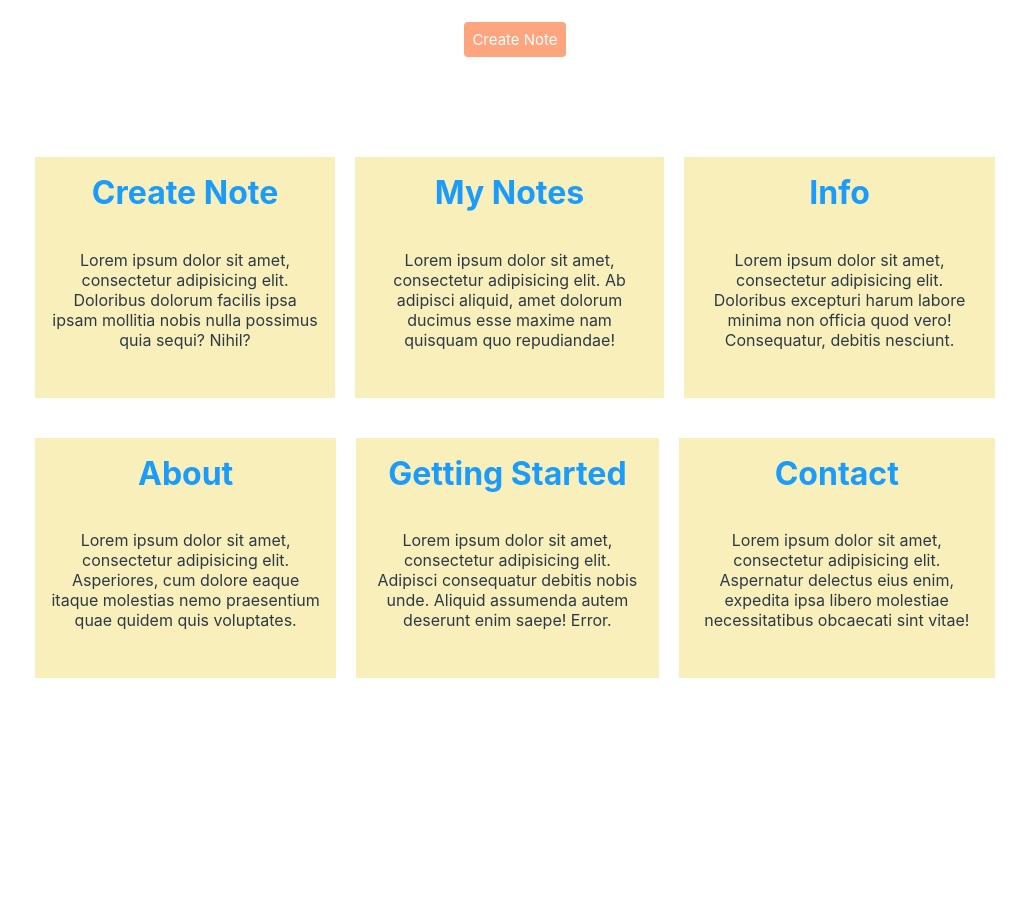
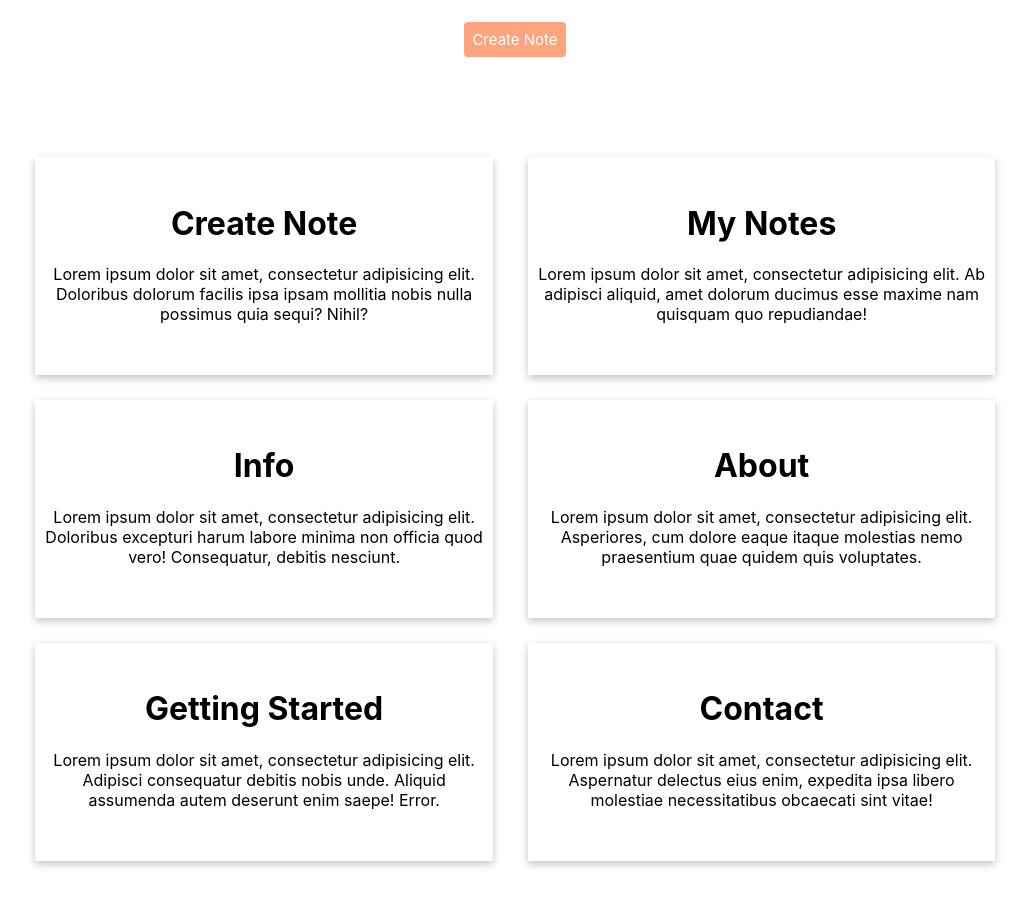
Before and after one commit to JunC97/bachelorarbeit-single-page-application, a React (Create React App) app: page / in a window 1280 px wide. Shown: the part 281-1186 px from the top of the page, without its empty margins (125-1154 px from the left). Before the commit the page ends 979 px from the top, so only its background shows below. Built offline with nearby package versions, Linux system fonts and the light colour scheme.

Commit message:
little styling

```diff
--- a/src/App.css
+++ b/src/App.css
@@ -55,10 +55,11 @@
     'saved saved notes notes notes notes notes notes';
   grid-gap: 10px;
   padding: 10px;
+  width: 80%;
 }
 
 .createNote { grid-area: createNote; }
-.myNotes { grid-area: myNotes; }
+.myNotes { grid-area: myNotes; color: #333 }
 .info { grid-area: info; }
 .about { grid-area: about; }
 .gettingStarted { grid-area: gettingStarted; }
@@ -67,10 +68,10 @@
 .tiles {
   display: grid;
   grid-template-areas:
-    'createNote createNote myNotes myNotes info info '
-    'createNote createNote myNotes myNotes info info '
-    'createNote createNote myNotes myNotes info info ';
-  grid-gap: 20px;
+    'createNote createNote myNotes myNotes'
+    'info info about about'
+    'gettingStarted gettingStarted contact contact';
+  grid-gap: 35px;
   padding: 20px;
   margin: auto;
   width: 75%;
@@ -79,26 +80,42 @@
 .tiles2 {
   display: grid;
   grid-template-areas:
-    'about about gettingStarted gettingStarted contact contact '
-    'about about gettingStarted gettingStarted contact contact '
-    'about about gettingStarted gettingStarted contact contact ';
-  grid-gap: 20px;
+    ' gettingStarted gettingStarted contact contact '
+    ' gettingStarted gettingStarted contact contact '
+    ' gettingStarted gettingStarted contact contact ';
+  grid-gap: 10px;
   padding: 20px;
-  margin: auto;
   width: 75%;
 }
 
 .tile {
   height: 100%;
-  /*width: 280px;*/
-  background-color: #F8EFBA;
+  margin: auto;
+  padding: 5px;
+  background-color: #fff;
+
   text-align: center;
   transition: .2s;
+  box-shadow: rgba(0, 0, 0, 0.24) 0px 3px 8px;
+}
+
+.tile > div {
+  overflow: hidden;
+}
+
+.tileLink {
+  color: #000;
+}
+.tileLink:hover {
+  cursor: pointer;
+  color: white;
 }
 
 .tile:hover {
   cursor: pointer;
-  transform: scale(1.05);
+  background-color: #1B9CFC;
+  color: white;
+  //transform: scale(1.05);
 }
 
 .tile > h1 {
@@ -175,23 +192,41 @@ a {
 }
 
 /* NOTES */
+
+.noteBox {
+  width: 80%;
+  padding: 10px;
+  margin: 2rem auto;
+
+}
+
+.notesWrapper {
+  margin: auto;
+}
+
 #textArea {
+
   width: 80%;
   height: 300px;
-  border: 3px solid #25CCF7;
+  color: #aaa;
+  padding: 5px;
+  margin: auto;
+  background-color: #fff;
+  font-family: Tahoma, sans-serif;
+  resize: none;
   border-radius: 10px;
-  color: #555;
-  padding: 5px;
-  margin-top: 0;
-  background-color: #F8EFBA;
-  font-family: Tahoma, sans-serif;
-  background-position: bottom right;
-  background-repeat: no-repeat;
-  resize: none;
+  outline-color: white;
+  border: 1px solid #fff;
+  box-shadow: rgba(0, 0, 0, 0.15) 0px 2px 8px;
 }
 
 #create_note_title {
-  padding: 0;
-  margin-bottom: 0;
+  background-color: #fff;
+  box-shadow: rgb(85, 91, 255) 0px 0px 0px 3px, rgb(31, 193, 27) 0px 0px 0px 6px, rgb(255, 217, 19) 0px 0px 0px 10px, rgb(255, 156, 85) 0px 0px 0px 2px, rgb(255, 85, 85) 0px 0px 0px 12px;
+  padding: 2px;
+  border-radius: 10px;
+  text-align: center;
   color: #1B9CFC;
+  width: 30%;
+  font-size: 25px;
 }
--- a/src/index.tsx
+++ b/src/index.tsx
@@ -11,7 +11,4 @@ ReactDOM.render(
   document.getElementById('root')
 );
 
-// If you want to start measuring performance in your app, pass a function
-// to log results (for example: reportWebVitals(console.log))
-// or send to an analytics endpoint. Learn more: https://bit.ly/CRA-vitals
 reportWebVitals();
--- a/src/pages/Homepage.tsx
+++ b/src/pages/Homepage.tsx
@@ -20,37 +20,70 @@ class Homepage extends Component<HomepageProps> {
 
                 <div className={'center tiles'}>
                     <div className={'createNote tile'}>
+                        <div>
+                            <Link to="/notes" className={'tileLink'}>
                         <h1>Create Note</h1>
                         <p>Lorem ipsum dolor sit amet, consectetur adipisicing elit. Doloribus dolorum facilis ipsa
                             ipsam mollitia nobis nulla possimus quia sequi? Nihil?</p>
+                            </Link>
+                        </div>
                     </div>
                     <div className={'myNotes tile'}>
-                        <h1>My Notes</h1>
-                        <p>Lorem ipsum dolor sit amet, consectetur adipisicing elit. Ab adipisci aliquid, amet dolorum
-                            ducimus esse maxime nam quisquam quo repudiandae!</p>
+                        <div>
+                            <Link to="/notes" className={'tileLink'}>
+                                <h1>My Notes</h1>
+                                <p>Lorem ipsum dolor sit amet, consectetur adipisicing elit. Ab adipisci aliquid, amet
+                                    dolorum
+                                    ducimus esse maxime nam quisquam quo repudiandae!</p>
+                            </Link>
+                        </div>
                     </div>
                     <div className={'info tile'}>
-                        <h1>Info</h1>
-                        <p>Lorem ipsum dolor sit amet, consectetur adipisicing elit. Doloribus excepturi harum labore
-                            minima non officia quod vero! Consequatur, debitis nesciunt.</p>
+                        <div>
+                            <Link to="/notes" className={'tileLink'}>
+                                <h1>Info</h1>
+                                <p>Lorem ipsum dolor sit amet, consectetur adipisicing elit. Doloribus excepturi harum
+                                    labore
+                                    minima non officia quod vero! Consequatur, debitis nesciunt.</p>
+                            </Link>
+                        </div>
+                    </div>
+                    <div className={'about tile'}>
+                        <div>
+                            <Link to="/notes" className={'tileLink'}>
+                                <h1>About</h1>
+                                <p>Lorem ipsum dolor sit amet, consectetur adipisicing elit. Asperiores, cum dolore
+                                    eaque
+                                    itaque
+                                    molestias nemo praesentium quae quidem quis voluptates.</p>
+                            </Link>
+                        </div>
+                    </div>
+                    <div className={'gettingStarted tile'}>
+                        <Link to="/notes" className={'tileLink'}>
+                        <div>
+
+                                <h1>Getting Started</h1>
+                                <p>Lorem ipsum dolor sit amet, consectetur adipisicing elit. Adipisci consequatur debitis
+                                    nobis
+                                    unde. Aliquid assumenda autem deserunt enim saepe! Error.</p>
+
+                        </div>
+                        </Link>
+                    </div>
+                    <div className={'contact tile'}>
+                        <div>
+                            <Link to="/notes" className={'tileLink'}>
+                                <h1>Contact</h1>
+                                <p>Lorem ipsum dolor sit amet, consectetur adipisicing elit. Aspernatur delectus eius enim,
+                                    expedita ipsa libero molestiae necessitatibus obcaecati sint vitae!</p>
+                            </Link>
+                        </div>
                     </div>
                 </div>
                 <div className={'center tiles2'}>
-                    <div className={'about tile'}>
-                        <h1>About</h1>
-                        <p>Lorem ipsum dolor sit amet, consectetur adipisicing elit. Asperiores, cum dolore eaque itaque
-                            molestias nemo praesentium quae quidem quis voluptates.</p>
-                    </div>
-                    <div className={'gettingStarted tile'}>
-                        <h1>Getting Started</h1>
-                        <p>Lorem ipsum dolor sit amet, consectetur adipisicing elit. Adipisci consequatur debitis nobis
-                            unde. Aliquid assumenda autem deserunt enim saepe! Error.</p>
-                    </div>
-                    <div className={'contact tile'}>
-                        <h1>Contact</h1>
-                        <p>Lorem ipsum dolor sit amet, consectetur adipisicing elit. Aspernatur delectus eius enim,
-                            expedita ipsa libero molestiae necessitatibus obcaecati sint vitae!</p>
-                    </div>
+
+
                 </div>
             </>
         );
--- a/src/pages/Notes.tsx
+++ b/src/pages/Notes.tsx
@@ -11,13 +11,17 @@ class Notes extends Component<NotesProps> {
         //const { title, subtitle, children } = this.props;
         return (
             <>
-                <div className={'center2'}>
-                    <div className={'item1'}>
-                        <h1 id={'create_note_title'}>Take some notes:</h1>
-                        <textarea name="comment" id={'textArea'}>Enter text here...</textarea>
-                    </div>
-                    <div className={'item2'}>
-                        <p>TEST</p>
+                <div className={'center3'}>
+                    <div className={'noteBox'}>
+                        <div className={'notesWrapper'}>
+                            <h1 id={'create_note_title'}>Take some notes</h1>
+                            <textarea name="comment" id={'textArea'} placeholder={'Enter text here'}>
+
+                            </textarea>
+                        </div>
+                        <div className={'item2'}>
+                            <p>NOTES</p>
+                        </div>
                     </div>
                 </div>
             </>
```
